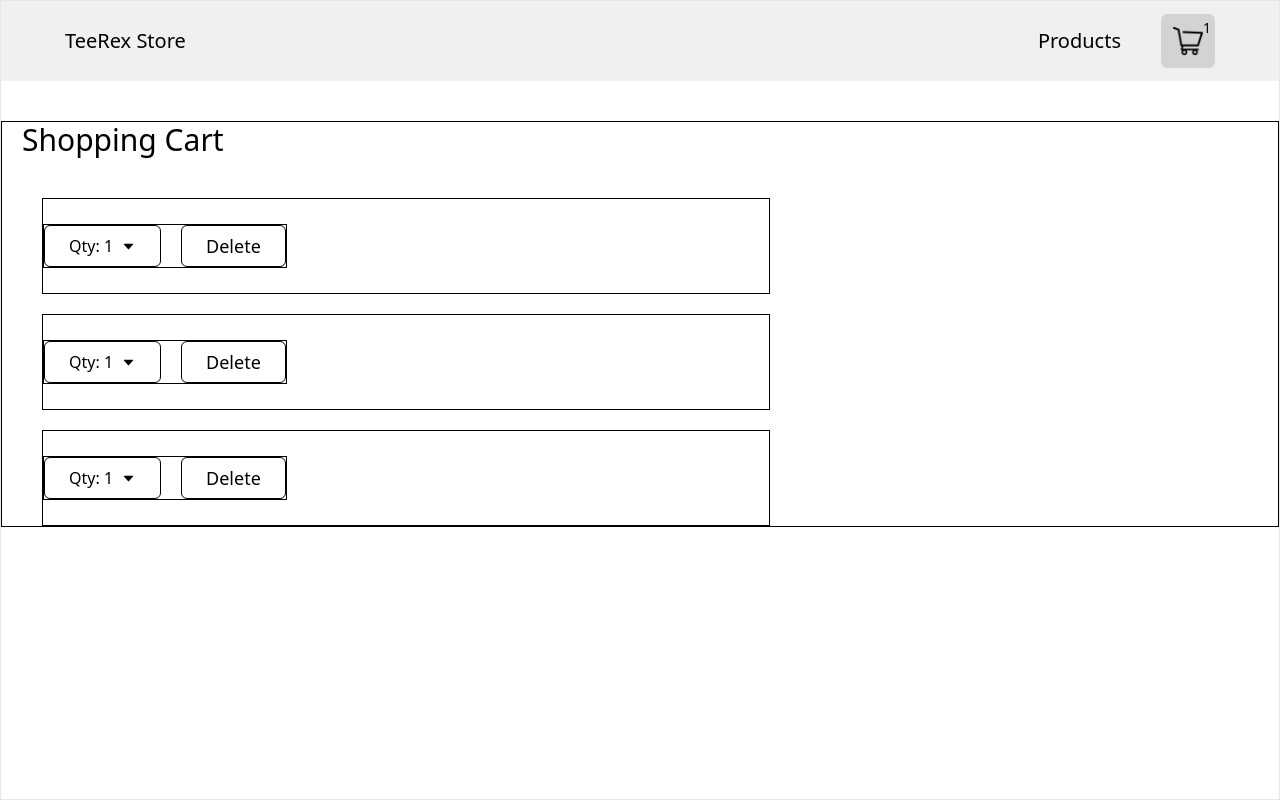
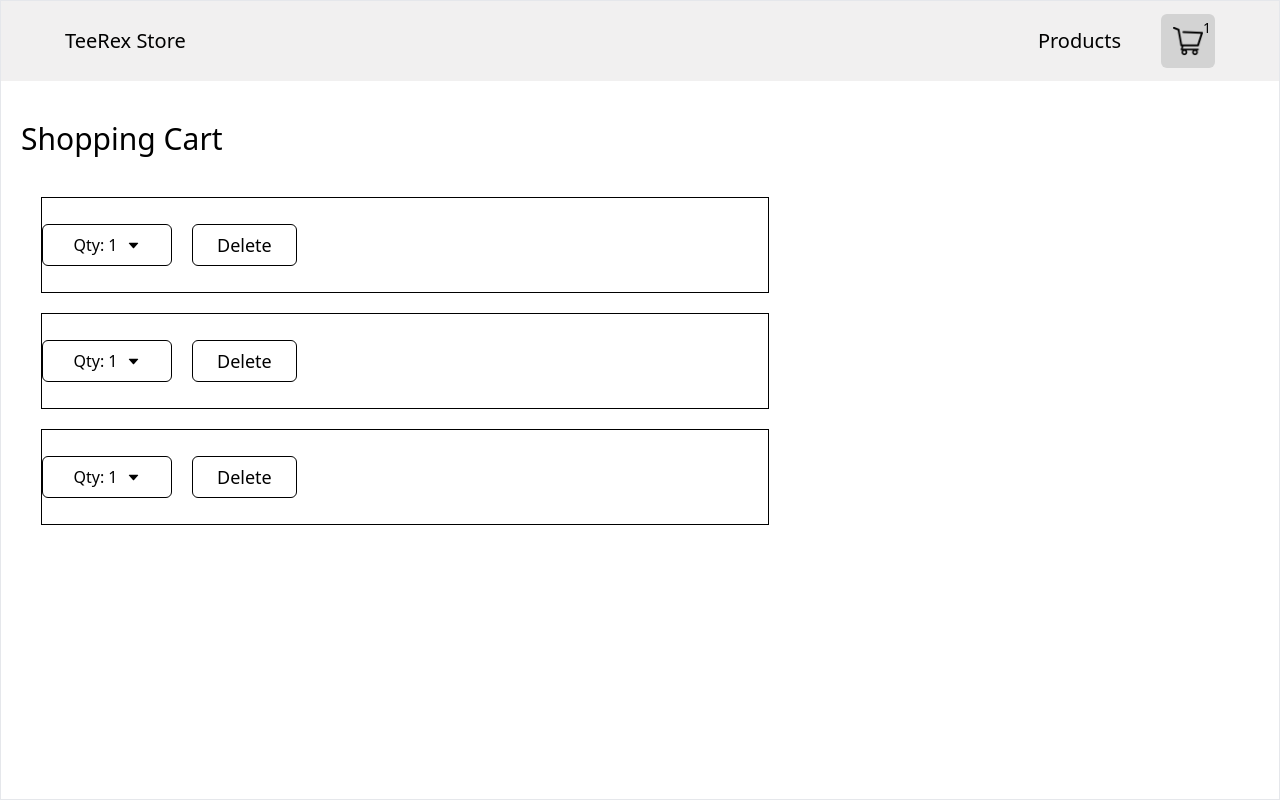
Before and after one commit to SINGH202/TeeRex-Store, a Next.js app: page /cart in a window 1280 px wide. Built offline with nearby package versions, Linux system fonts and the light colour scheme.

Commit message:
Added quantity picker feature

```diff
--- /dev/null
+++ b/src/components/QuantityDrowdown.tsx
@@ -0,0 +1,35 @@
+import Image from "next/image";
+import { useState } from "react";
+export const QuantityDropdown = () => {
+  const [quantity, setQuantity] = useState(1);
+  const [isOptionsVisible, setIsOptionVisible] = useState(false);
+  return (
+    <div
+      onClick={() => {
+        setIsOptionVisible(!isOptionsVisible);
+      }}
+      className="relative cursor-pointer flex items-center justify-center gap-2 border-[1.5px] border-black rounded-md px-6 py-1 w-[130px]">
+      <span>Qty: {quantity}</span>
+      <Image
+        width={15}
+        height={15}
+        src={"/images/down-arrow.svg"}
+        alt={""}
+        className={`${isOptionsVisible ? `rotate-180` : ``}`}
+      />
+      {isOptionsVisible && (
+        <div className="flex flex-col gap-0 rounded-md absolute h-14 -bottom-16 bg-white overflow-y-scroll border border-black w-full">
+          {Array.from({ length: 15 }).map((_, index) => (
+            <div
+              key={`item-count-options-${index}`}
+              onClick={() => {
+                setQuantity(index + 1);
+              }}>
+              <p className="text-center hover:bg-gray-200">{index + 1}</p>
+            </div>
+          ))}
+        </div>
+      )}
+    </div>
+  );
+};
--- a/src/pages/404/index.tsx
+++ /dev/null
@@ -1,5 +0,0 @@
-function PageNotFound() {
-  return <h1>404 Page Not Found</h1>;
-}
-
-export default PageNotFound;
--- a/src/pages/cart.tsx
+++ b/src/pages/cart.tsx
@@ -1,20 +1,18 @@
 import { Navbar } from "@/components/Navbar";
-import Image from "next/image";
-import { useState } from "react";
+import { QuantityDropdown } from "@/components/QuantityDrowdown";
 
 export default function Cart() {
   return (
     <main className={`flex min-h-screen flex-col items-center border w-full`}>
       <Navbar />
-      {/* <ProductCard /> */}
-      <div className="flex flex-col gap-10 border border-black w-full max-w-7xl my-10 px-5">
+      <div className="flex flex-col gap-10 w-full max-w-7xl my-10 px-5">
         <span className="text-3xl font-medium">Shopping Cart</span>
         <div className="flex flex-col gap-5 max-w-3xl px-5">
           {Array.from({ length: 3 }).map((_, index) => (
             <div
               key={index}
               className="flex items-center border border-black h-24">
-              <div className="flex gap-5 border border-black">
+              <div className="flex gap-5">
                 <QuantityDropdown />
                 <button className="text-lg border-[1.5px] border-black rounded-md px-6 py-1.5">
                   Delete
@@ -27,13 +25,3 @@ export default function Cart() {
     </main>
   );
 }
-
-export const QuantityDropdown = () => {
-  const [quantity, setQuantity] = useState(1);
-  return (
-    <div className="flex items-center justify-center gap-2 border-[1.5px] border-black rounded-md px-6 py-1">
-      <span>Qty: {quantity}</span>
-      <Image width={15} height={15} src={"/images/down-arrow.svg"} alt={""} />
-    </div>
-  );
-};
--- a/src/pages/index.tsx
+++ b/src/pages/index.tsx
@@ -1,4 +1,3 @@
-import Image from "next/image";
 import { Inter } from "next/font/google";
 import { Navbar } from "@/components/Navbar";
 import { ProductCard } from "@/components/ProductCard";
```
